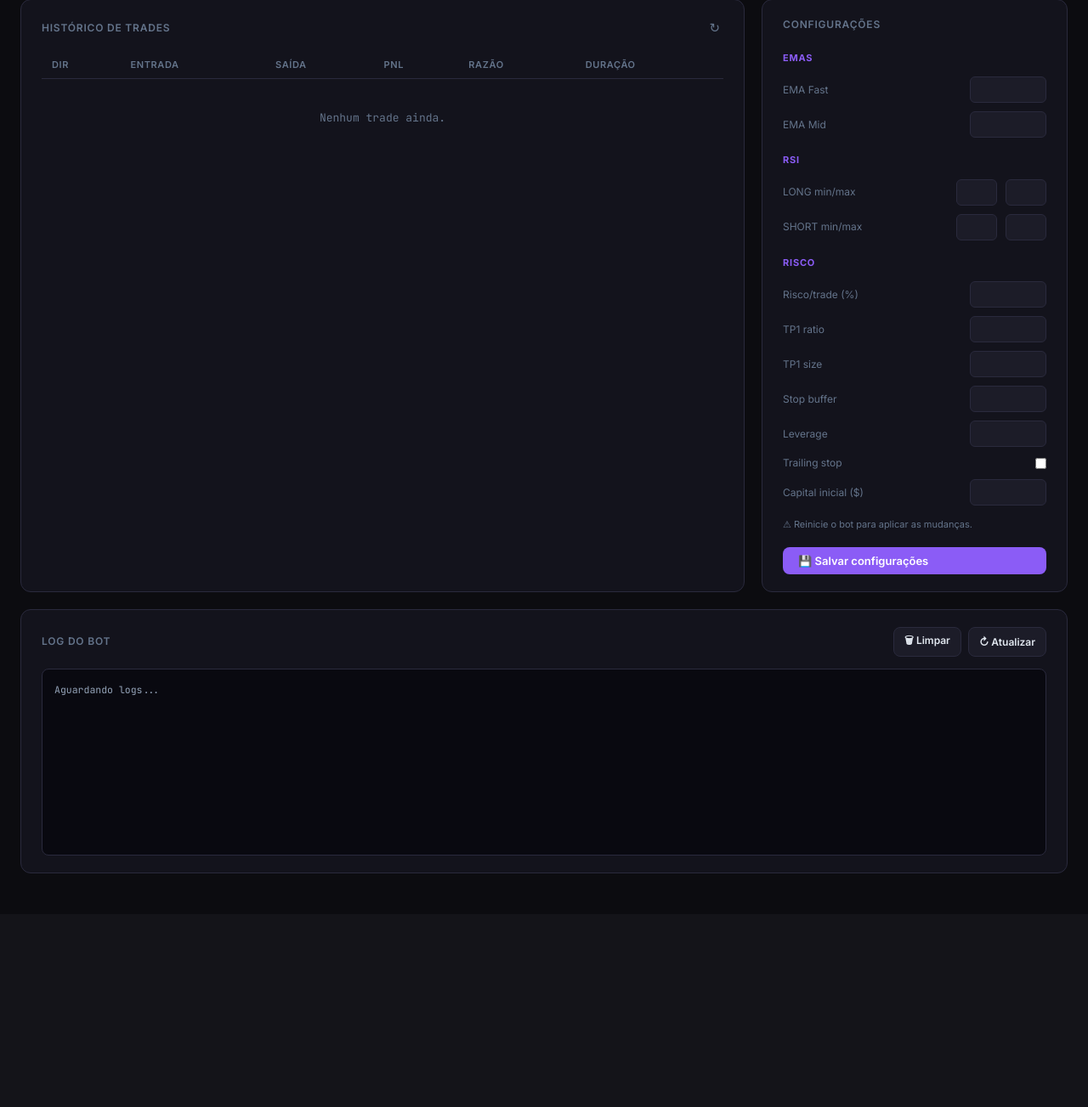
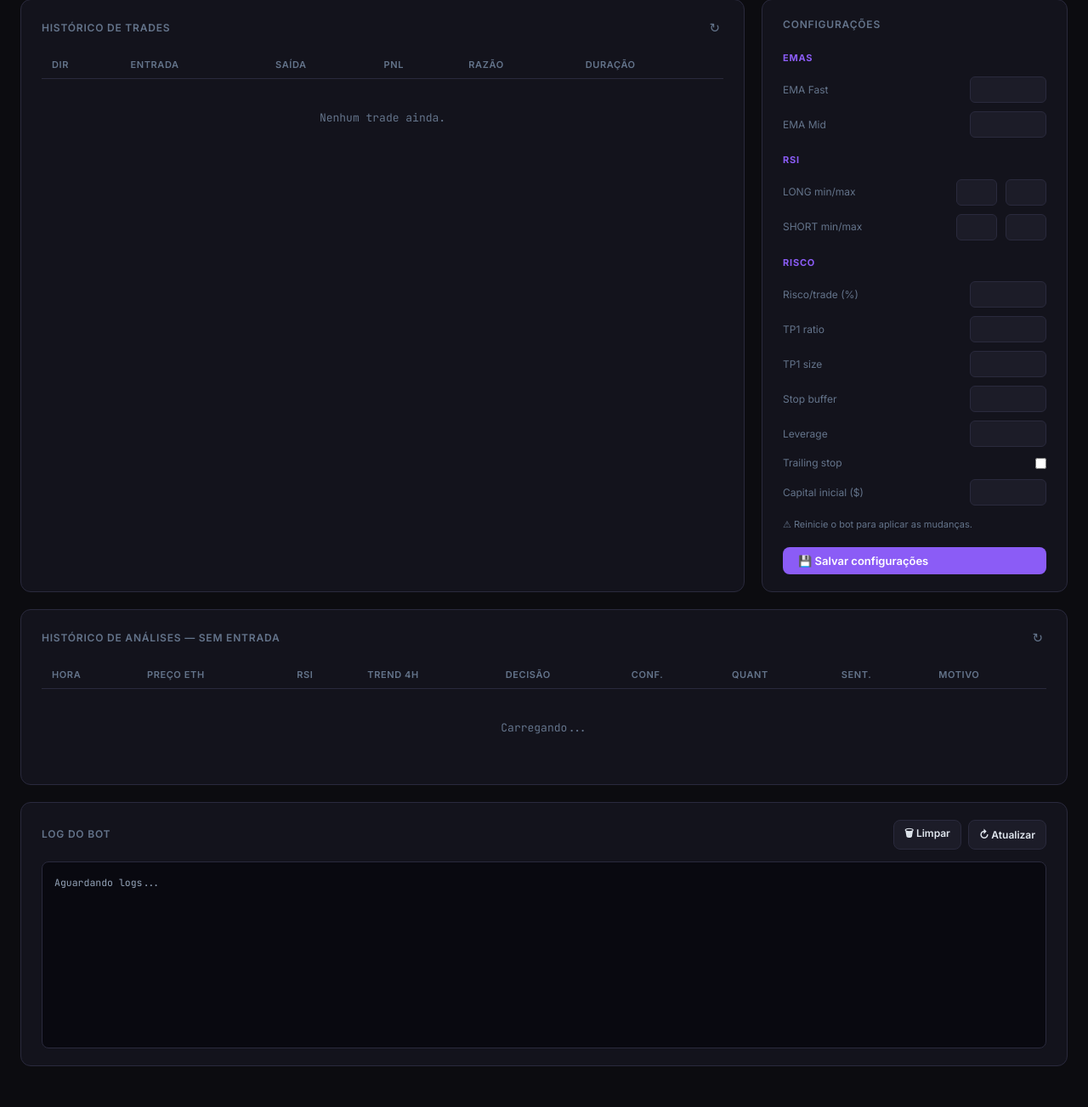
Before and after one commit to aquileslima/agente-crypto, a Flask app: template templates/index.html in a window 1280 px wide. Shown: the part 814-2117 px from the top of the page at 85% size. Before the commit the page ends 1842 px from the top, so only its background shows below. Run offline with Flask 3, Linux system fonts and the light colour scheme; the template is opened without the code that fills it, so the values that code supplies are empty.

Commit message:
feat: watchdog de auto-restart + painel de histórico de análises
Problema 1 — Bot não cicla toda hora:
- Adiciona _start_bot_process() — função única para iniciar o subprocess
- Adiciona _bot_watchdog() — thread daemon que verifica o bot a cada 60s
  e reinicia automaticamente se morrer (crash ou restart do container)
- Na inicialização do Flask, detecta bot.pid no volume montado e relança
  o bot automaticamente sem intervenção manual
- _bot_was_started=False ao parar via dashboard evita restart não intencional

Problema 2 — Histórico de análises:
- Novo endpoint GET /api/analyses: retorna últimas 30 análises com
  entry_allowed=false (ciclos NEUTRAL / sem entrada)
- Novo card "Histórico de Análises — Sem Entrada" no dashboard com
  colunas: Hora, Preço, RSI, Trend 4H, Decisão, Conf., Quant, Sent., Motivo
- loadAnalyses() adicionado ao refreshAll() (atualização a cada 30s)

Co-Authored-By: Claude Haiku 4.5 <noreply@anthropic.com>

```diff
--- a/app.py
+++ b/app.py
@@ -9,6 +9,7 @@ import re
 import subprocess
 import sys
 import logging
+import threading
 from datetime import datetime, timezone
 
 from dotenv import load_dotenv
@@ -40,6 +41,7 @@ def _require_auth(f):
 # ── Bot process tracking ──────────────────────────────────────────────────────
 _bot_process: subprocess.Popen | None = None
 _BOT_PID_FILE = "trades/bot.pid"
+_bot_was_started = False  # True após qualquer start (manual ou automático via watchdog)
 
 def _save_pid(pid: int) -> None:
     os.makedirs("trades", exist_ok=True)
@@ -57,6 +59,52 @@ def _pid_alive(pid: int) -> bool:
         return True
     except (OSError, ProcessLookupError):
         return False
+
+
+def _start_bot_process():
+    """Inicia o subprocess bot.py e registra o PID."""
+    global _bot_process, _bot_was_started
+    os.makedirs("trades", exist_ok=True)
+    log_file = open("trades/bot.log", "a", encoding="utf-8")
+    _bot_process = subprocess.Popen(
+        [sys.executable, "bot.py"],
+        stdout=log_file,
+        stderr=log_file,
+    )
+    _save_pid(_bot_process.pid)
+    _bot_was_started = True
+    app.logger.info(f"Bot process started (PID {_bot_process.pid})")
+    return _bot_process
+
+
+def _bot_watchdog():
+    """
+    Thread de vigilância: auto-reinicia o bot se morrer.
+    Na reinicialização do container, detecta o PID file do volume e relança.
+    """
+    import time
+    time.sleep(15)  # Aguarda Flask iniciar completamente
+
+    # Container pode ter reiniciado com bot.pid no volume montado mas processo morto
+    if os.path.exists(_BOT_PID_FILE) and not _is_bot_running():
+        try:
+            app.logger.info("Watchdog: bot detectado parado na inicialização — relançando...")
+            _start_bot_process()
+        except Exception as e:
+            app.logger.error(f"Watchdog auto-start falhou: {e}")
+
+    while True:
+        time.sleep(60)  # Verifica a cada 60 segundos
+        try:
+            if _bot_was_started and not _is_bot_running():
+                app.logger.warning("Watchdog: bot morreu inesperadamente — reiniciando...")
+                _start_bot_process()
+        except Exception as e:
+            app.logger.error(f"Watchdog restart falhou: {e}")
+
+
+# Inicia watchdog em background (daemon=True → morre junto com Flask)
+threading.Thread(target=_bot_watchdog, daemon=True, name="bot-watchdog").start()
 
 
 # ── Helpers ───────────────────────────────────────────────────────────────────
@@ -280,20 +328,12 @@ def api_config():
 @app.route("/api/bot/start", methods=["POST"])
 @_require_auth
 def api_bot_start():
-    global _bot_process
     if _is_bot_running():
         return jsonify({"ok": False, "message": "Bot já está rodando."})
     try:
-        os.makedirs("trades", exist_ok=True)
-        log_file = open("trades/bot.log", "a", encoding="utf-8")
-        _bot_process = subprocess.Popen(
-            [sys.executable, "bot.py"],
-            stdout=log_file,
-            stderr=log_file,
-        )
-        _save_pid(_bot_process.pid)
-        return jsonify({"ok": True, "pid": _bot_process.pid,
-                        "message": f"Bot iniciado (PID {_bot_process.pid})"})
+        proc = _start_bot_process()
+        return jsonify({"ok": True, "pid": proc.pid,
+                        "message": f"Bot iniciado (PID {proc.pid})"})
     except Exception as e:
         return jsonify({"ok": False, "message": str(e)}), 500
 
@@ -301,13 +341,14 @@ def api_bot_start():
 @app.route("/api/bot/stop", methods=["POST"])
 @_require_auth
 def api_bot_stop():
-    global _bot_process
+    global _bot_process, _bot_was_started
     if not _is_bot_running():
         return jsonify({"ok": False, "message": "Bot não está rodando."})
     try:
         _bot_process.terminate()
         _bot_process.wait(timeout=5)
         _bot_process = None
+        _bot_was_started = False  # Watchdog NÃO reinicia após stop manual
         _clear_pid()
         return jsonify({"ok": True, "message": "Bot parado com sucesso."})
     except Exception as e:
@@ -327,6 +368,15 @@ def api_bot_run_once():
         return jsonify({"ok": False, "message": "Timeout após 3 minutos."}), 500
     except Exception as e:
         return jsonify({"ok": False, "message": str(e)}), 500
+
+
+@app.route("/api/analyses")
+@_require_auth
+def api_analyses():
+    """Retorna os últimos 30 ciclos onde não houve entrada (entry_allowed=false)."""
+    signals = _read_json("trades/signals_log.json") or []
+    no_entry = [s for s in signals if not s.get("entry_allowed", False)]
+    return jsonify(list(reversed(no_entry[-30:])))  # mais recentes primeiro
 
 
 @app.route("/api/logs")
--- a/templates/index.html
+++ b/templates/index.html
@@ -491,6 +491,34 @@
     </div>
   </div>
 
+  <!-- Histórico de Análises sem entrada -->
+  <div class="card" style="margin-bottom:20px;">
+    <div class="card-header">
+      <div class="card-title">Histórico de Análises — Sem Entrada</div>
+      <button class="refresh-btn" onclick="loadAnalyses()" title="Atualizar">↻</button>
+    </div>
+    <div class="table-wrap">
+      <table>
+        <thead>
+          <tr>
+            <th>Hora</th>
+            <th>Preço ETH</th>
+            <th>RSI</th>
+            <th>Trend 4H</th>
+            <th>Decisão</th>
+            <th>Conf.</th>
+            <th>Quant</th>
+            <th>Sent.</th>
+            <th>Motivo</th>
+          </tr>
+        </thead>
+        <tbody id="analyses-body">
+          <tr><td colspan="9" class="empty-state">Carregando...</td></tr>
+        </tbody>
+      </table>
+    </div>
+  </div>
+
   <!-- Logs -->
   <div class="card">
     <div class="card-header">
@@ -707,6 +735,50 @@ async function loadTrades() {
   } catch(e) { console.error('Trades error:', e); }
 }
 
+// ── Analyses (no-entry history) ───────────────────────────────────────────────
+async function loadAnalyses() {
+  try {
+    const r = await fetch('/api/analyses');
+    const items = await r.json();
+    const tbody = document.getElementById('analyses-body');
+
+    if (!items || !items.length) {
+      tbody.innerHTML = '<tr><td colspan="9" class="empty-state">Nenhuma análise sem entrada registrada ainda.</td></tr>';
+      return;
+    }
+
+    tbody.innerHTML = items.map(a => {
+      const ms  = a.market_state  || {};
+      const qr  = a.quant_result  || {};
+      const sr  = a.sentiment_result || {};
+      const dec = a.decision || 'NEUTRAL';
+      const decColor = dec === 'LONG' ? 'var(--success)' : dec === 'SHORT' ? 'var(--danger)' : 'var(--muted)';
+      const trendBull = ms.trend_4h_bullish;
+      const trendTxt  = trendBull ? '▲ BULL' : '▼ BEAR';
+      const trendColor = trendBull ? 'var(--success)' : 'var(--danger)';
+      const rsi   = ms.rsi != null ? Number(ms.rsi).toFixed(1) : '—';
+      const price = ms.price != null ? '$' + Number(ms.price).toLocaleString('pt-BR', {minimumFractionDigits:2, maximumFractionDigits:2}) : '—';
+      const conf  = a.confidence != null ? a.confidence + '%' : '—';
+      const quant = qr.signal ? `${qr.signal} (${qr.confidence || 0}%)` : '—';
+      const sent  = sr.score != null ? `${sr.score} — ${sr.label || ''}` : '—';
+      const just  = (a.justification || '').length > 80
+        ? a.justification.substring(0, 80) + '…'
+        : (a.justification || '—');
+      return `<tr>
+        <td>${fmtDate(a.timestamp)}</td>
+        <td>${price}</td>
+        <td>${rsi}</td>
+        <td style="color:${trendColor};font-weight:600">${trendTxt}</td>
+        <td style="color:${decColor};font-weight:600">${dec}</td>
+        <td>${conf}</td>
+        <td>${quant}</td>
+        <td style="font-size:11px;">${sent}</td>
+        <td style="color:var(--muted);font-size:11px;">${escHtml(just)}</td>
+      </tr>`;
+    }).join('');
+  } catch(e) { console.error('Analyses error:', e); }
+}
+
 // ── Equity chart ─────────────────────────────────────────────────────────────
 async function loadEquity() {
   try {
@@ -830,7 +902,7 @@ async function botRunOnce() {
 
 // ── Refresh all ───────────────────────────────────────────────────────────────
 async function refreshAll() {
-  await Promise.all([loadStatus(), loadSignal(), loadTrades(), loadEquity(), loadLogs()]);
+  await Promise.all([loadStatus(), loadSignal(), loadTrades(), loadEquity(), loadLogs(), loadAnalyses()]);
 }
 
 // ── Init & polling ────────────────────────────────────────────────────────────
```
